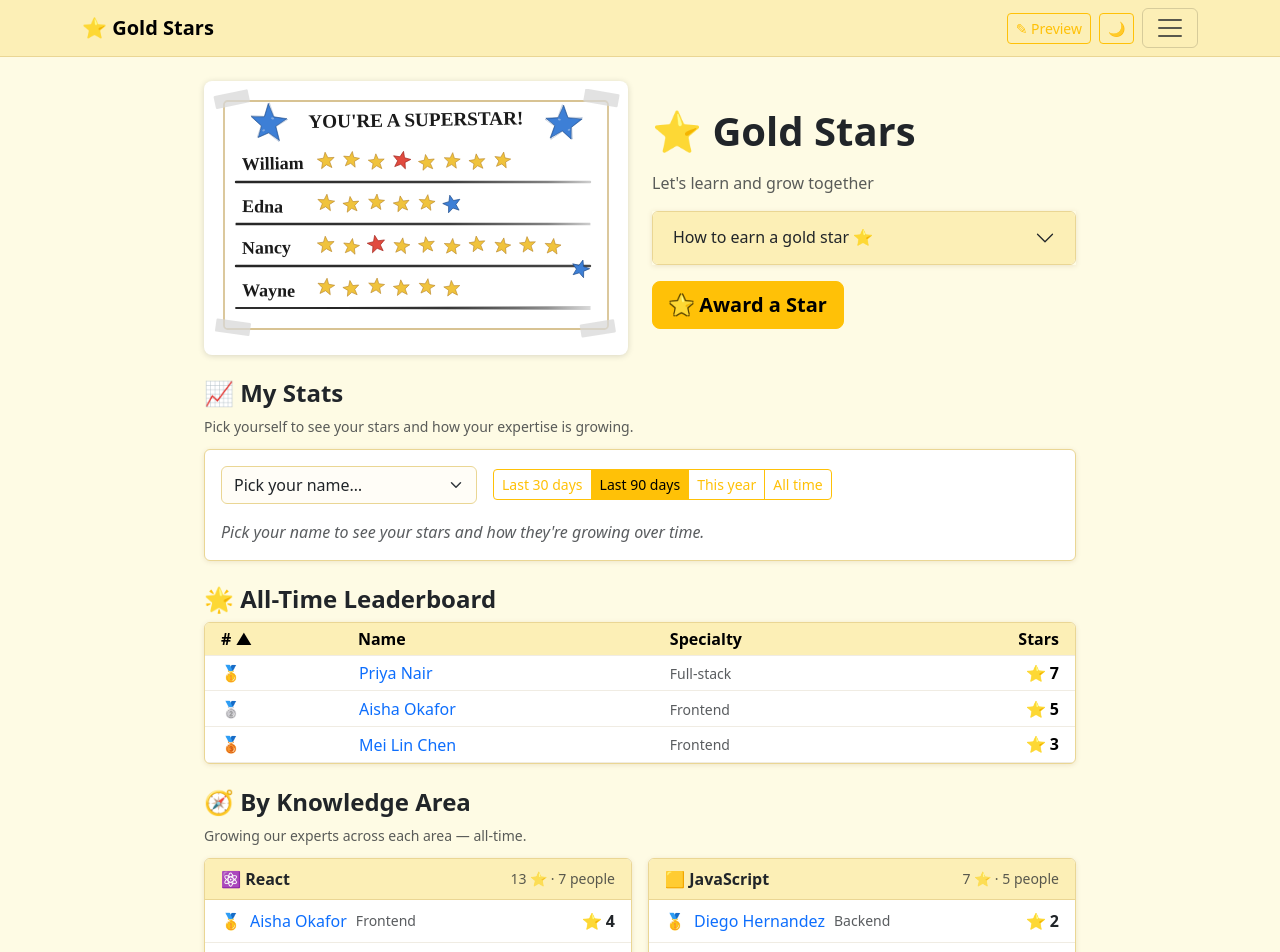
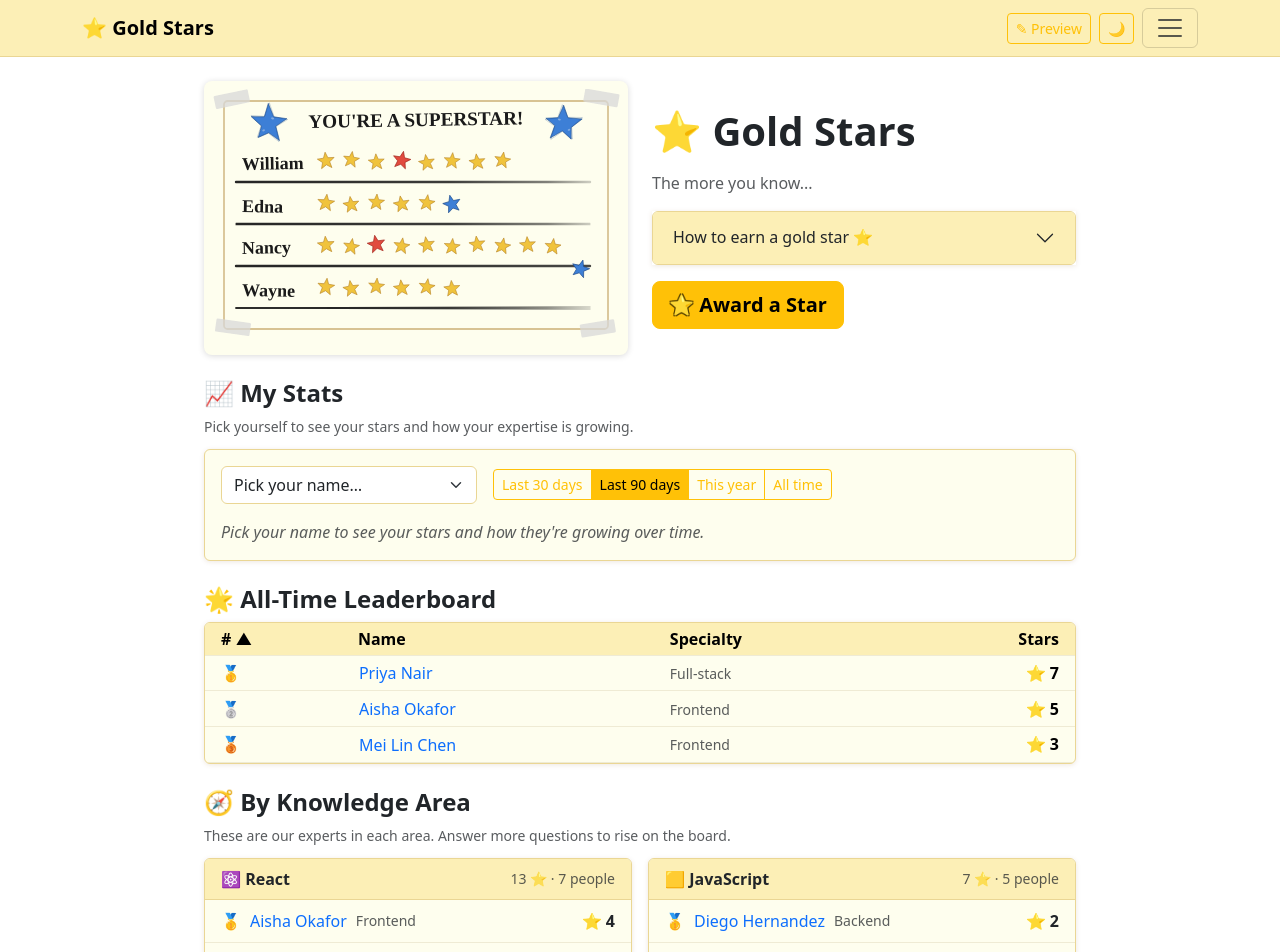
Before and after one commit to bjsmith33-byteme/gold-stars, a React (Vite) app: page / in a window 1280 px wide. Shown: the top 952 px of the page. Built offline with nearby package versions, Linux system fonts and the light colour scheme.

Commit message:
Styling and string changes

```diff
--- a/src/components/AwardStarModal.jsx
+++ b/src/components/AwardStarModal.jsx
@@ -206,7 +206,7 @@ export function AwardStarModal({ show, onClose, subTopics = [], mode = "email",
         {stageError && <div className="small text-danger">{stageError}</div>}
         {!valid && (
           <div className="small text-danger">
-            Choose a recipient and add a problem &amp; solution summary to enable this.
+            Choose a recipient and add a problem &amp; solution summary to enable adding a star.
           </div>
         )}
       </Modal.Footer>
--- a/src/components/SupporterBanner.jsx
+++ b/src/components/SupporterBanner.jsx
@@ -5,7 +5,7 @@ function joinNames(names) {
   return names.slice(0, -1).join(", ") + " & " + names[names.length - 1];
 }
 
-/** Secondary recognition (below the winner/leaderboard): the month's top kudos-giver.
+/** Secondary recognition (below the winner/leaderboard): the month's top stars-giver.
  *  Renders nothing if no one awarded a star that month. A cream card matching the theme. */
 export function SupporterBanner({ supporters, period }) {
   if (supporters.length === 0) return null;
@@ -24,7 +24,7 @@ export function SupporterBanner({ supporters, period }) {
         </div>
         <div className="fw-bold">
           {joinNames(supporters.map((s) => s.name))}
-          <span className="fw-normal text-body-secondary"> — {given} kudos given</span>
+          <span className="fw-normal text-body-secondary"> — {given} stars given</span>
         </div>
       </div>
     </Card>
--- a/src/custom.css
+++ b/src/custom.css
@@ -23,12 +23,13 @@
 
 /* ---- Palettes ---- */
 [data-bs-theme="light"] {
-  --gs-page: #fefbe4; /* very light pale yellow page */
-  --gs-card: #ffffff; /* white card surface */
+  --gs-page: #ffffff; /* white page */
+  --gs-card: #fefeee; /* very light pale yellow card surface */
   --gs-header: #fcefb6; /* soft light gold: card/table headers, navbar, footer */
   --gs-line: #ead694; /* soft warm gold card border */
   --gs-divider: rgba(130, 100, 30, 0.12); /* faint hairline between names/rows */
   --gs-shadow: 0 1px 5px rgba(120, 80, 20, 0.13);
+  --gs-hover: rgba(150, 110, 25, 0.08);/*clickable rows hovor color*/
 
   --bs-body-bg: var(--gs-page);
   --bs-border-color: var(--gs-line);
@@ -40,6 +41,7 @@
   --gs-line: #574727; /* brown border */
   --gs-divider: rgba(235, 205, 135, 0.13);
   --gs-shadow: 0 1px 6px rgba(0, 0, 0, 0.5);
+  --gs-hover: rgba(150, 110, 25, 0.08);/*clickable rows hovor color*/
 
   --bs-body-bg: var(--gs-page);
   --bs-border-color: var(--gs-line);
@@ -64,10 +66,16 @@
   --bs-list-group-bg: transparent;
   --bs-list-group-border-color: var(--gs-divider);
 }
+.list-group-item {
+  transition: background-color 0.10s ease-in-out;
+}
+.list-group-item:hover {
+  background-color: var(--gs-hover);
+}
 .table {
   --bs-table-bg: transparent;
   --bs-table-striped-bg: transparent;
-  --bs-table-hover-bg: rgba(150, 110, 25, 0.08);
+  --bs-table-hover-bg: var(--gs-hover);
   --bs-table-border-color: var(--gs-divider);
 }
 .table > thead th {
@@ -107,5 +115,5 @@
 /* Light-only: keep form fields crisp white. */
 [data-bs-theme="light"] .form-control,
 [data-bs-theme="light"] .form-select {
-  background-color: #fffdf7;
+  background-color: #ffffff;
 }
--- a/src/routes/Home.jsx
+++ b/src/routes/Home.jsx
@@ -64,7 +64,7 @@ export function Home() {
           </Col>
           <Col xs={12} md={6} className="d-flex flex-column gap-3 text-center text-md-start">
         <h1 className="fw-bold mb-0">⭐ Gold Stars</h1>
-        <p className="text-body-secondary mb-0">Let&apos;s learn and grow together</p>
+        <p className="text-body-secondary mb-0">The more you know...</p>
         <Accordion>
           <Accordion.Item eventKey="how">
             <Accordion.Header>How to earn a gold star ⭐</Accordion.Header>
@@ -144,7 +144,7 @@ export function Home() {
       {/* By Knowledge Area */}
       <section className="d-flex flex-column gap-2">
         <h2 className="h4 fw-bold mb-0">🧭 By Knowledge Area</h2>
-        <p className="text-body-secondary small mb-1">Growing our experts across each area — all-time.</p>
+        <p className="text-body-secondary small mb-1">These are our experts in each area. Answer more questions to rise on the board.</p>
         <CategoryBreakdown categories={agg.byCategory} onSelectPerson={jumpToPerson} />
       </section>
 
@@ -152,7 +152,7 @@ export function Home() {
       <section className="d-flex flex-column gap-2">
         <h2 className="h4 fw-bold mb-0">📚 Knowledge Base</h2>
         <p className="text-body-secondary small mb-1">
-          Recent questions &amp; solutions — search or browse the full base before re-asking.
+          Recent questions &amp; solutions — search or browse before re-asking.
         </p>
         <Card body>
           <KnowledgeBasePreview events={events} />
```
Also changed, not shown: AI.txt, 1 other file (tests, documents, lock files or other folders).
